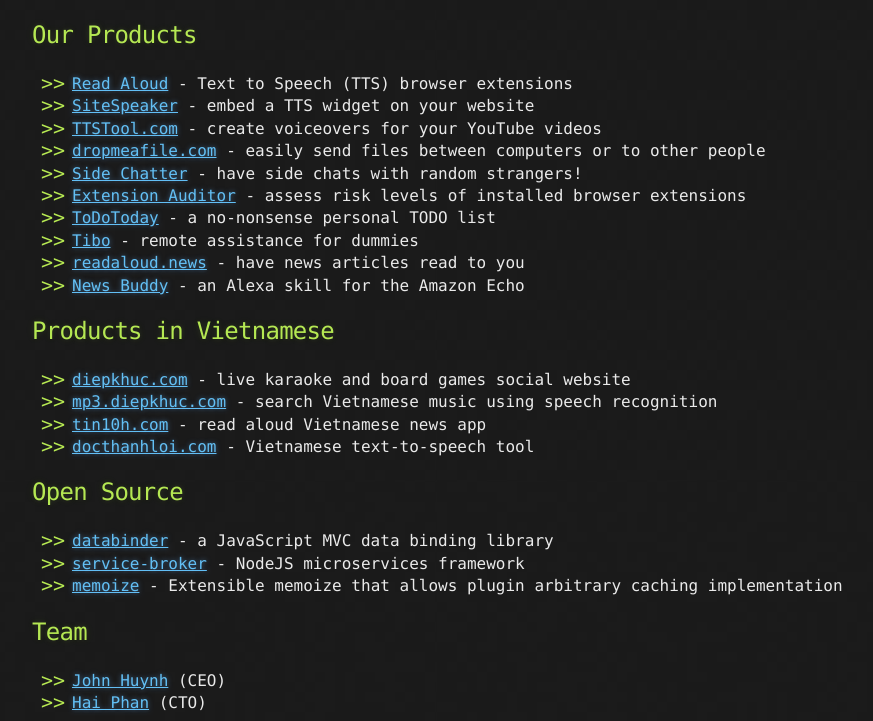
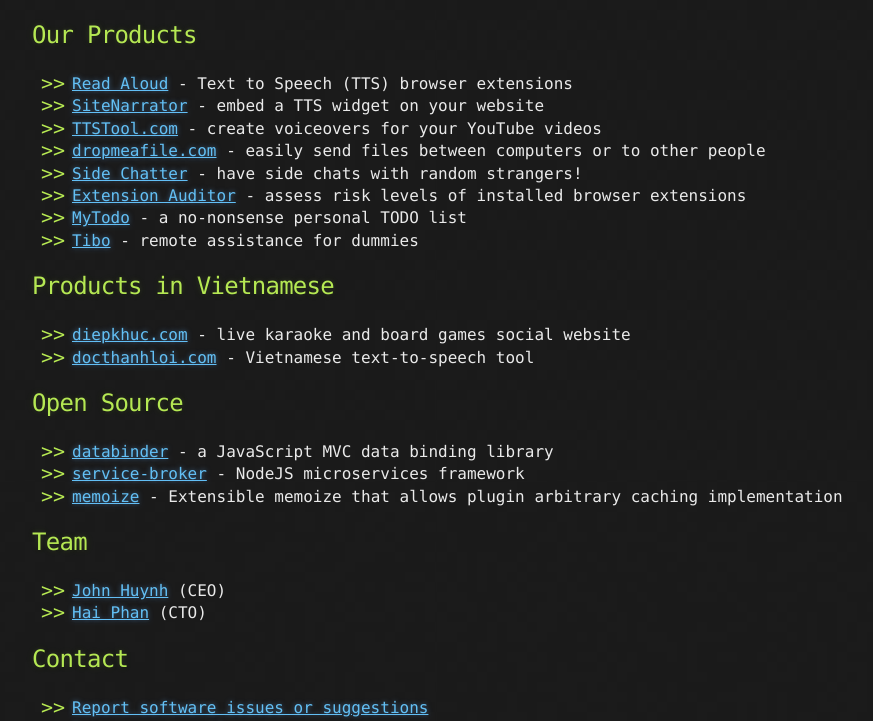
Before and after one commit to lsdsoftware/lsdsoftware.com, a website: page web/index.html in a window 1280 px wide. Shown: the part 51-772 px from the top of the page, without its empty margins (96-969 px from the left). Drawn offline with Linux system fonts and the light colour scheme.

Commit message:
update project list

```diff
--- a/web/index.html
+++ b/web/index.html
@@ -33,21 +33,17 @@
     <h2>Our Products</h2>
     <ul>
       <li><a href="https://readaloud.app">Read Aloud</a> - Text to Speech (TTS) browser extensions</li>
-      <li><a href="https://readaloud.app/?tab=embed-website">SiteSpeaker</a> - embed a TTS widget on your website</li>
+      <li><a href="https://sitenarrator.com">SiteNarrator</a> - embed a TTS widget on your website</li>
       <li><a href="https://ttstool.com">TTSTool.com</a> - create voiceovers for your YouTube videos</li>
       <li><a href="https://dropmeafile.com">dropmeafile.com</a> - easily send files between computers or to other people</li>
       <li><a href="https://chrome.google.com/webstore/detail/janhmknppohbjelpfadjegbcddndejaf">Side Chatter</a> - have side chats with random strangers!</li>
       <li><a href="https://chrome.google.com/webstore/detail/gjfdlpdedlbiokokikmhjcelbkaljbep">Extension Auditor</a> - assess risk levels of installed browser extensions</li>
-      <li><a href="https://todotoday.click">ToDoToday</a> - a no-nonsense personal TODO list</li>
+      <li><a href="https://mytodo.click">MyTodo</a> - a no-nonsense personal TODO list</li>
       <li><a href="https://tibo.click">Tibo</a> - remote assistance for dummies</li>
-      <li><a href="https://readaloud.news">readaloud.news</a> - have news articles read to you</li>
-      <li><a href="https://www.amazon.com/Hai-Phan-News-Buddy/dp/B01MG3TYN6">News Buddy</a> - an Alexa skill for the Amazon Echo</li>
     </ul>
     <h2>Products in Vietnamese</h2>
     <ul>
       <li><a href="https://diepkhuc.com">diepkhuc.com</a> - live karaoke and board games social website</li>
-      <li><a href="https://mp3.diepkhuc.com">mp3.diepkhuc.com</a> - search Vietnamese music using speech recognition</li>
-      <li><a href="https://tin10h.com">tin10h.com</a> - read aloud Vietnamese news app</li>
       <li><a href="https://docthanhloi.com">docthanhloi.com</a> - Vietnamese text-to-speech tool</li>
     </ul>
     <h2>Open Source</h2>
```
